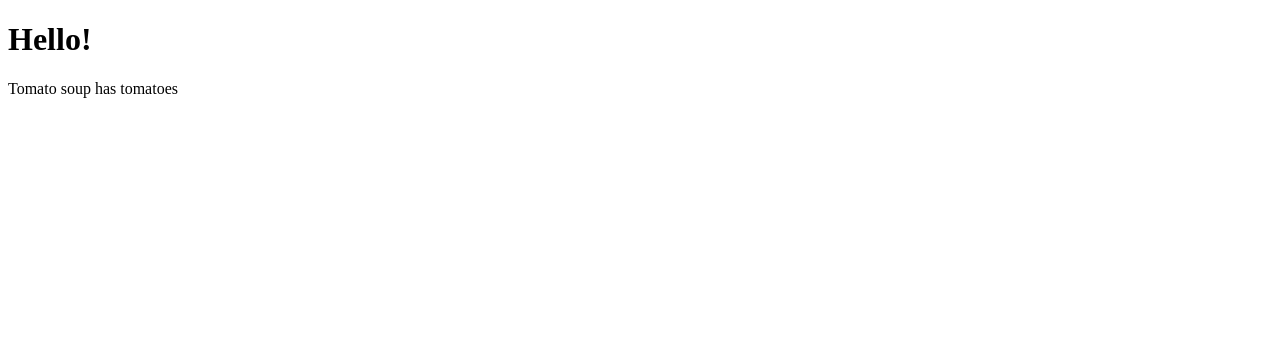
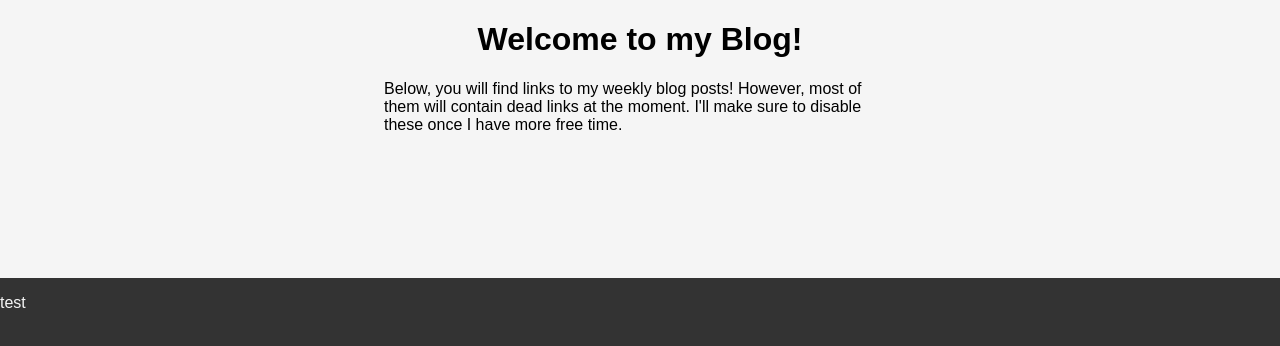
Before and after one commit to shukevinjmu/347, a plain HTML site: page index.html in a window 1280 px wide. Drawn offline with Linux system fonts and the light colour scheme.

Commit message:
updated index page

```diff
--- a/index.html
+++ b/index.html
@@ -2,10 +2,45 @@
 <!DOCTYPE html>
 <html>
 	<head>
-		<title>Kevin Shu's Blog</title>
+        <title>Kevin Shu's Blog</title>
+        <meta name="viewport" content="width=device-width, initial-scale=1">
+<style>
+    html, body {
+        margin: auto;
+        font-family: Arial, Helvetica, sans-serif;
+        height: 100%;
+        width: 100%;
+        background-color: whitesmoke;
+    }
+    .center{
+        text-align: center;
+    }
+    .pad-30{
+        padding-left: 30%;
+        padding-right: 30%;
+        padding-bottom: 10%;
+    }
+    .greybg{
+        background-color: #333333;
+        overflow-x: hidden;
+        overflow-y: hidden;
+        color: whitesmoke;
+        height: 100%;
+    }
+</style>
+
 	</head>
-	<body>
-		<h1> Hello!</h1>
-		<p> Tomato soup has tomatoes</p>
-	</body>
+    <body>
+        <h1 class = "center">Welcome to my Blog!</h1>
+        <p class = "pad-30">Below, you will find links to my weekly blog posts! However, most of them
+            will contain dead links at the moment. I'll make sure to disable these once I have
+            more free time.
+        </p>
+
+        <div class = "greybg">
+            <p>test</p>
+        </div>
+    </body>
+
+
 </html>
```
